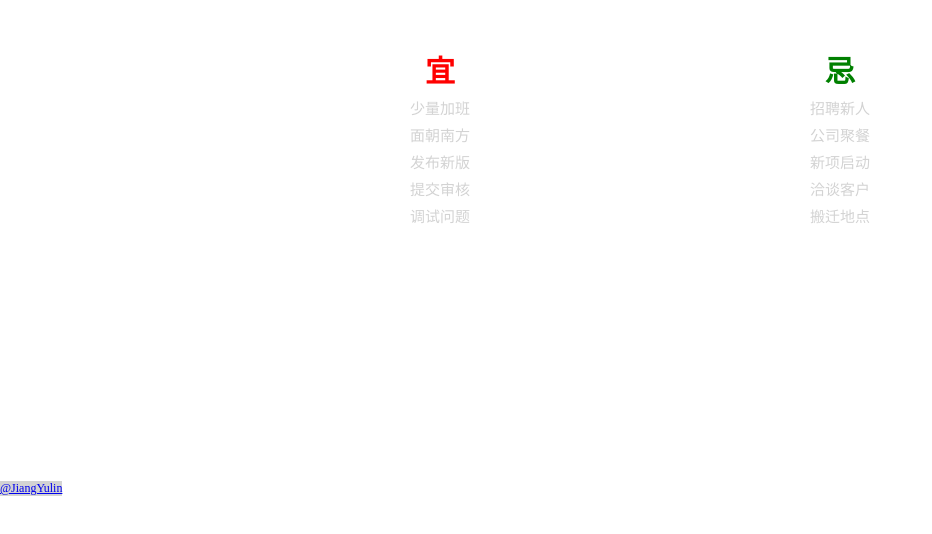
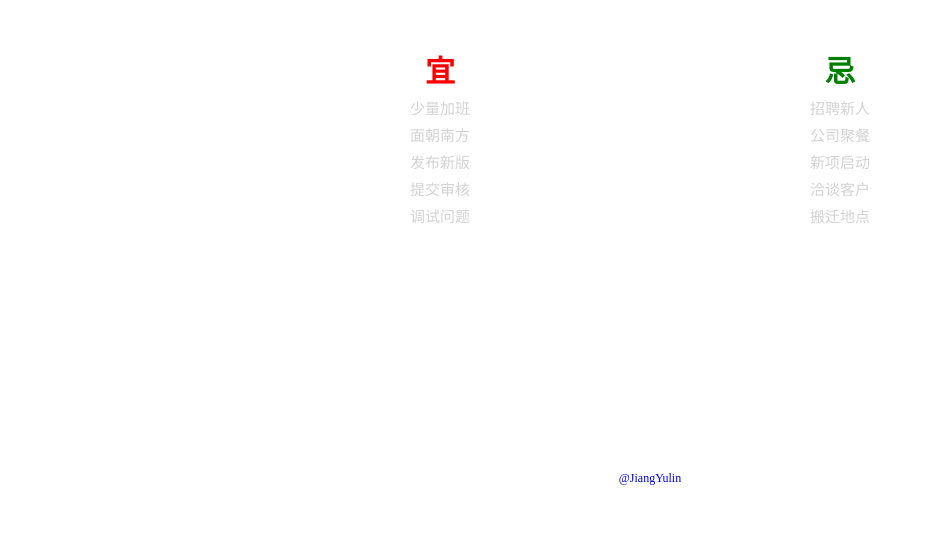
Before and after one commit to huang-almanac/huang-almanac.github.io, a plain HTML site: page index.html in a window 1280 px wide. Shown: the part 304-838 px from the top of the page, without its empty margins (0-932 px from the left). Drawn offline with Linux system fonts and the light colour scheme.

Commit message:
modified:   css/main.css

```diff
--- a/css/main.css
+++ b/css/main.css
@@ -90,11 +90,17 @@ body {
 
 footer {
 	position: fixed;
+	width: 100%;
+	padding: 10px;
 	bottom: 0;
 }
 
 .copyright {
-	background: lightgray;
+	color: lightgray;
 	font-size: 12px;
 	text-align: center;
 }
+
+a{
+	text-decoration: none
+}
```
